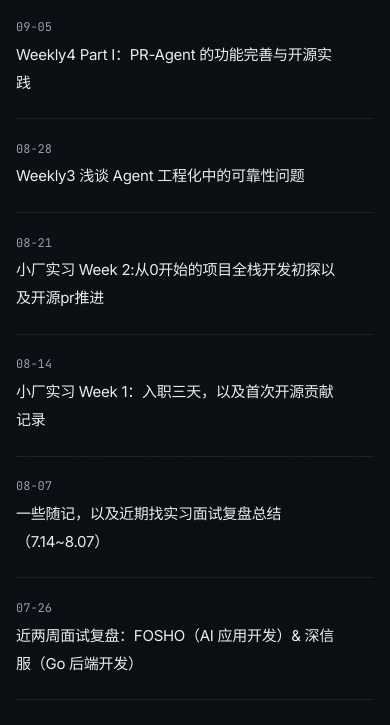
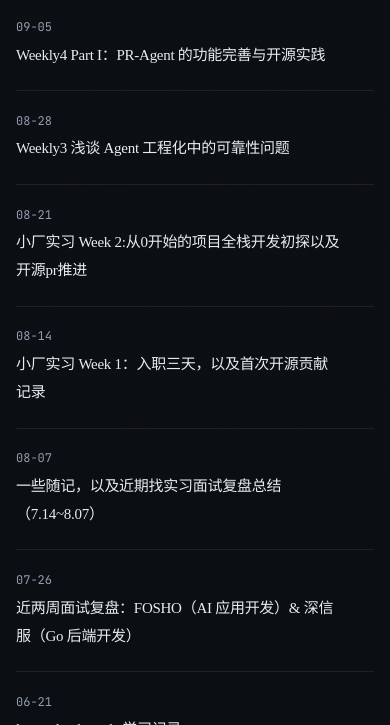
Before and after one commit to junnhwan/junnhwan.github.io, an Astro site: page /archive in a window 390 px wide. Shown: the part 375-1100 px from the top of the page. Built offline with nearby package versions, Linux system fonts and the light colour scheme; Astro itself is replaced by a stand-in of ours.

Commit message:
Use literary serif typography and simplify blog heading

```diff
--- a/package.json
+++ b/package.json
@@ -17,6 +17,8 @@
     "@astrojs/tailwind": "^5.1.5",
     "@fontsource-variable/inter": "^5.3.0",
     "@fontsource-variable/jetbrains-mono": "^5.3.0",
+    "@fontsource-variable/newsreader": "^5.3.0",
+    "@fontsource-variable/noto-serif-sc": "^5.3.0",
     "astro": "^5.3.0",
     "clsx": "^2.1.1",
     "framer-motion": "^12.4.7",
--- a/src/components/Header.astro
+++ b/src/components/Header.astro
@@ -173,7 +173,7 @@
 <style>
   .masthead { background: color-mix(in srgb, var(--bg) 92%, transparent); backdrop-filter: blur(16px); }
   .masthead-inner { min-height: 80px; border-bottom: 1px solid var(--line-strong); }
-  .brand-name { font-family: Georgia, 'Times New Roman', serif; font-style: italic; font-size: 27px; letter-spacing: -.055em; }
+  .brand-name { font-family: 'Newsreader Variable', Georgia, serif; font-style: italic; font-size: 27px; letter-spacing: -.055em; }
   .masthead-nav { position: relative; display: flex; align-items: center; min-height: 80px; padding: 0 .25rem; font-size: 16px; font-weight: 500; }
   .masthead-nav::after { content: ''; position: absolute; bottom: -1px; left: 0; right: 0; height: 2px; background: var(--accent); transform: scaleX(0); transform-origin: center; transition: transform var(--dur-fast) var(--ease); }
   .masthead-nav[aria-current="page"]::after, .masthead-nav:focus-visible::after { transform: scaleX(1); }
--- a/src/layouts/BaseLayout.astro
+++ b/src/layouts/BaseLayout.astro
@@ -1,5 +1,7 @@
 ---
-import '@fontsource-variable/inter/wght.css';
+import '@fontsource-variable/newsreader/standard.css';
+import '@fontsource-variable/newsreader/standard-italic.css';
+import '@fontsource-variable/noto-serif-sc/wght.css';
 import '@fontsource-variable/jetbrains-mono/wght.css';
 import '../styles/global.css';
 import { ClientRouter } from 'astro:transitions';
--- a/src/pages/archive/index.astro
+++ b/src/pages/archive/index.astro
@@ -55,7 +55,7 @@
   </div>
 </BaseLayout>
 <style>
-  .year-heading { font-family: Georgia, 'Times New Roman', serif; font-size: 3rem; font-style: italic; line-height: 1; letter-spacing: -.04em; }
+  .year-heading { font-family: 'Newsreader Variable', Georgia, serif; font-size: 3rem; font-style: italic; line-height: 1; letter-spacing: -.04em; }
   .year-link[aria-current="date"] { color: var(--accent); background: var(--accent-soft); }
   .archive-entry { display: grid; grid-template-columns: 3.5rem minmax(0,1fr) auto; align-items: baseline; gap: 1rem; padding: 1.35rem 2rem 1.35rem 0; border-bottom: 1px solid var(--line); }
   @media (max-width: 639px) {
--- a/src/pages/blog/index.astro
+++ b/src/pages/blog/index.astro
@@ -29,7 +29,6 @@
       <div class="flex items-baseline justify-between gap-4">
         <div>
           <h1 class="text-3xl font-semibold text-fg">文章</h1>
-          <p class="mt-1 text-[13px] text-fg-subtle">学习笔记、面经复盘与技术总结</p>
         </div>
         <div class="flex items-center gap-3 font-mono text-[11px] text-fg-subtle">
           <a href="/categories" class="hover:text-accent transition-colors">分类</a>
--- a/src/styles/global.css
+++ b/src/styles/global.css
@@ -5,6 +5,7 @@
 @layer base {
   /* Light theme (default) — warm off-white, not pure white */
   :root {
+    --font-reading: 'Newsreader Variable', 'Noto Serif SC Variable', 'Songti SC', SimSun, serif;
     --bg: #faf9f7;
     --bg-soft: #f2f0ec;
     --surface: rgba(255, 255, 255, 0.72);
@@ -69,9 +70,8 @@
   body {
     background-color: var(--bg);
     color: var(--fg-muted);
-    font-family: 'Inter Variable', 'Inter', -apple-system, BlinkMacSystemFont, 'Segoe UI',
-      'PingFang SC', 'HarmonyOS Sans SC', 'Hiragino Sans GB', 'Microsoft YaHei', sans-serif;
-    font-feature-settings: 'cv02', 'cv03', 'cv04', 'cv11';
+    font-family: var(--font-reading);
+    font-optical-sizing: auto;
     overflow-x: hidden;
     -webkit-font-smoothing: antialiased;
     -moz-osx-font-smoothing: grayscale;
@@ -517,7 +517,7 @@
 .signature-block[data-ready="true"] .signature-stroke { animation-play-state: running; }
 .signature-motto {
   position: relative; width: fit-content; margin: .3rem auto 0;
-  font-family: Georgia, 'Times New Roman', serif; font-size: clamp(22px, 3vw, 32px);
+  font-family: 'Newsreader Variable', Georgia, serif; font-size: clamp(22px, 3vw, 32px);
   font-style: italic; font-weight: 400; color: var(--fg-muted); letter-spacing: -.04em;
 }
 .signature-motto i { display: inline-block; font-style: inherit; margin: 0 .08em;
--- a/tailwind.config.mjs
+++ b/tailwind.config.mjs
@@ -26,18 +26,8 @@
         DEFAULT: 'var(--line)',
       },
       fontFamily: {
-        sans: [
-          'Inter Variable',
-          'Inter',
-          '-apple-system',
-          'BlinkMacSystemFont',
-          'Segoe UI',
-          'PingFang SC',
-          'HarmonyOS Sans SC',
-          'Hiragino Sans GB',
-          'Microsoft YaHei',
-          'sans-serif',
-        ],
+        sans: ['Newsreader Variable', 'Noto Serif SC Variable', 'Songti SC', 'SimSun', 'serif'],
+        serif: ['Newsreader Variable', 'Noto Serif SC Variable', 'Songti SC', 'SimSun', 'serif'],
         mono: [
           'JetBrains Mono Variable',
           'JetBrains Mono',
@@ -65,8 +55,8 @@
             '--tw-prose-body': 'var(--fg-muted)',
             color: 'var(--fg-muted)',
             maxWidth: 'none',
-            fontSize: '0.9375rem',
-            lineHeight: '1.9',
+            fontSize: '1.0625rem',
+            lineHeight: '1.95',
             'p, ul, ol, blockquote': {
               marginTop: '1.3em',
               marginBottom: '1.3em',
```
Also changed, not shown: 1 other file.
